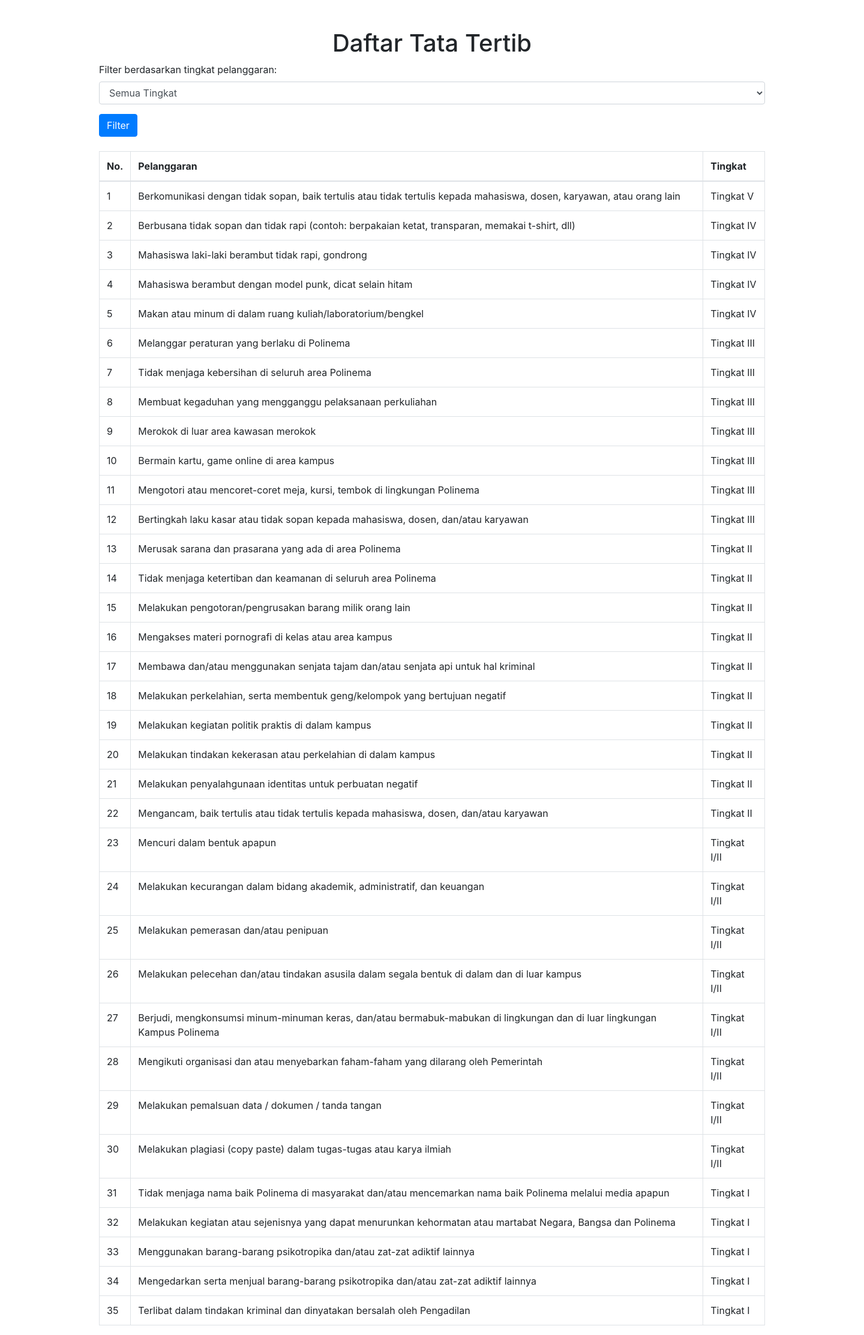
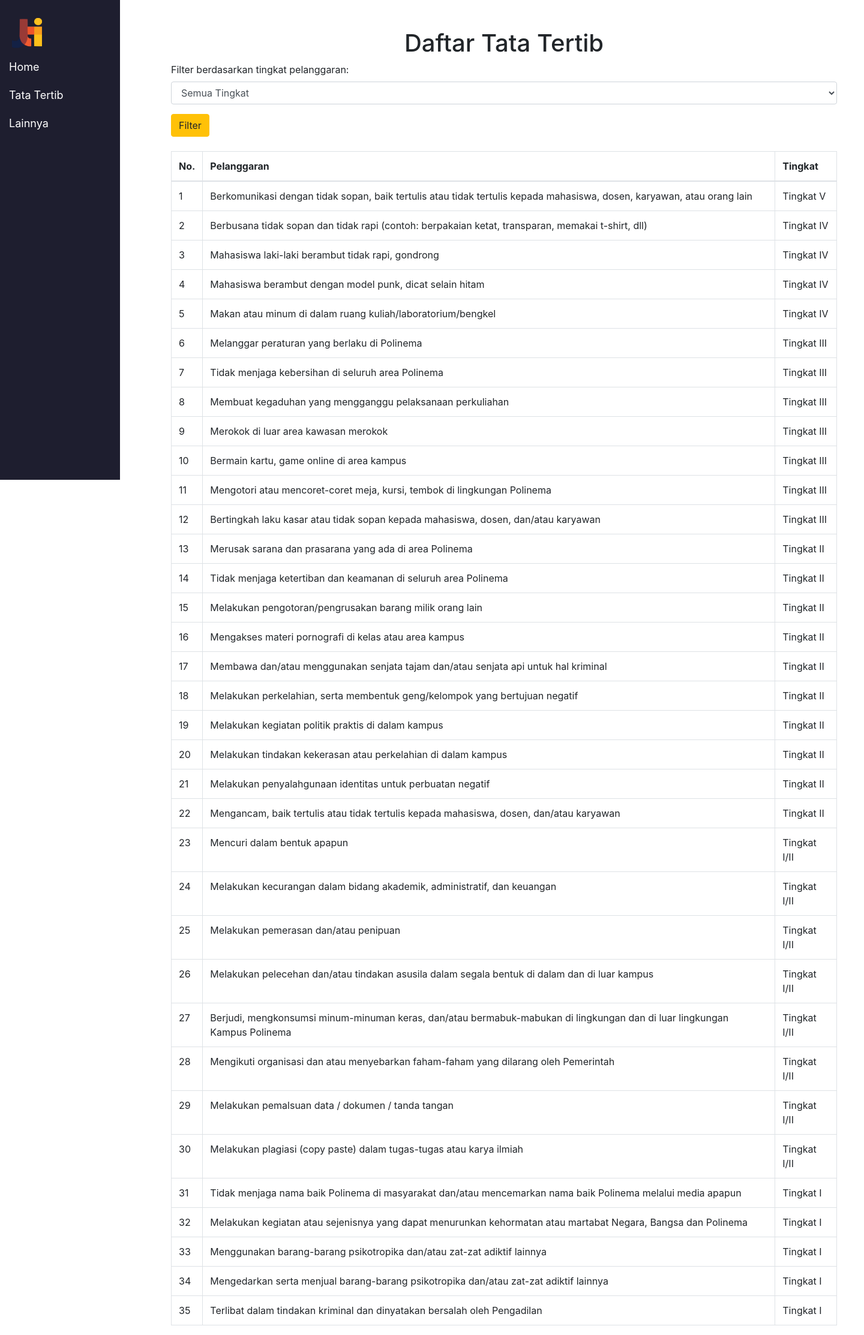
Before and after one commit to VarizkyNaldiba/TataTertibMhs, a PHP site: page /tataTertib in a window 1440 px wide. Shown: the whole page at 60% size. Run offline with PHP 8.4, Linux system fonts and the light colour scheme; data comes from the database, SQL or seed files in the repository.

Commit message:
Perbaikan kode untuk menghindari kesalahan memuat style.css dan image.jpg. Hal ini diatasi dengan menggunakan templating yang menggabungkan antara tampilan dan css dalam satu file.

```diff
--- a/controllers/TatibController.php
+++ b/controllers/TatibController.php
@@ -1,5 +1,5 @@
 <?php
-require_once 'models/tatib.php';
+require_once 'models/Tatib.php';
 
 class TatibController
 {
@@ -7,15 +7,17 @@ class TatibController
     {
         $model = new Tatib();
 
-        // Fetch data using the model, sanitizing the input
+        // Fetch data without filtering by default
         $tingkat = isset($_GET['tingkat']) ? htmlspecialchars($_GET['tingkat'], ENT_QUOTES, 'UTF-8') : null;
+
+        // Get data tatib by tingkat, if $tingkat is null, it fetches all records
         $dataTatib = $model->getTatibByTingkat($tingkat);
 
         // Check if the view file exists and include it
         $viewFile = 'views/tataTertib.php';
         if (file_exists($viewFile)) {
             // Pass data to the view
-            include $viewFile; // The variable $tingkat will now be accessible in the view
+            include $viewFile; // $tingkat and $dataTatib will be available in the view
         } else {
             echo "View file not found!";
         }
--- a/index.php
+++ b/index.php
@@ -25,9 +25,8 @@ function route($request)
     }
 }
 
-// Get the request path and sanitize
+// Get the request path without sanitization
 $request = trim(parse_url($_SERVER['REQUEST_URI'], PHP_URL_PATH), '/');
-$request = htmlspecialchars($request, ENT_QUOTES, 'UTF-8');
 
 // Route the request
 route($request);
--- a/models/tatib.php
+++ b/models/tatib.php
@@ -16,7 +16,7 @@ class Tatib
         }
     }
 
-    public function getTatibByTingkat($tingkat)
+    public function getTatibByTingkat($tingkat = null)
     {
         $query = "SELECT * FROM tatatertib";
 
--- /dev/null
+++ b/views/header.php
@@ -0,0 +1,34 @@
+<!DOCTYPE html>
+<html lang="id">
+
+<head>
+    <meta charset="UTF-8">
+    <meta name="viewport" content="width=device-width, initial-scale=1.0">
+    <title>SI Tata Tertib JTI Polinema - <?= isset($title) ? $title : 'Home' ?></title>
+    <link rel="stylesheet" href="https://stackpath.bootstrapcdn.com/bootstrap/4.5.2/css/bootstrap.min.css">
+    <link rel="stylesheet" href="views/styleHome.css">
+    <style>
+        /* Content styling */
+        .content {
+            margin-left: 250px;
+            padding: 20px;
+        }
+
+        /* Adjusting the page layout */
+        .header {
+            background-color: #f8f9fa;
+            padding: 10px;
+            margin-bottom: 20px;
+            border-bottom: 1px solid #dee2e6;
+        }
+
+        /* Placeholder for the image area */
+        .image-placeholder {
+            background-color: #e0e0e0;
+            height: 300px;
+            border-radius: 8px;
+        }
+    </style>
+</head>
+
+<body>
--- /dev/null
+++ b/views/sidebar.php
@@ -0,0 +1,46 @@
+<div class="sidebar">
+    <img src="/views/LogoJTI.png" alt="Logo JTI">
+    <a href="/views/Home.php">Home</a>
+    <a href="/views/tataTertib.php">Tata Tertib</a>
+    <a href="#">Lainnya</a>
+</div>
+<style>
+    /* Sidebar styling */
+    .sidebar {
+        height: 100vh;
+        width: 200px;
+        position: fixed;
+        top: 0;
+        left: 0;
+        background-color: #1e1e2f;
+        padding-top: 20px;
+    }
+
+    .sidebar a {
+        padding: 10px 15px;
+        text-decoration: none;
+        font-size: 18px;
+        color: #fff;
+        display: block;
+    }
+
+    .sidebar a:hover {
+        background-color: #575fcf;
+        color: white;
+    }
+
+    .sidebar img {
+        width: 50px;
+        height: 50px;
+        margin-left: 20px;
+        margin-top: 10px;
+        margin-bottom: 8px;
+    }
+
+    /* Placeholder for the image area */
+    .image-placeholder {
+        background-color: #e0e0e0;
+        height: 300px;
+        border-radius: 8px;
+    }
+</style>
--- a/views/tataTertib.php
+++ b/views/tataTertib.php
@@ -1,15 +1,8 @@
-<!DOCTYPE html>
-<html lang="id">
+<?php $title = 'Tata Tertib';
+include 'header.php'; ?>
+<?php include 'sidebar.php'; ?>
 
-<head>
-    <meta charset="UTF-8">
-    <meta name="viewport" content="width=device-width, initial-scale=1.0">
-    <title>Tata Tertib JTI</title>
-    <link rel="stylesheet" href="https://stackpath.bootstrapcdn.com/bootstrap/4.5.2/css/bootstrap.min.css">
-</head>
-
-<body>
-    <div class="container mt-5">
+<div class="container mt-5" style="margin-left: 270px;"> <!-- Margin left untuk menghindari sidebar -->
     <h1 class="text-center">Daftar Tata Tertib</h1>
 
     <form method="GET" action="/tataTertib"> <!-- Corrected action -->
@@ -24,7 +17,7 @@
                 <option value="Tingkat V" <?php if (isset($tingkat) && $tingkat == 'Tingkat V') echo 'selected'; ?>>Tingkat V</option>
             </select>
         </div>
-            <button type="submit" class="btn btn-primary">Filter</button>
+        <button type="submit" class="btn btn-warning">Filter</button>
     </form>
 
     <table class="table table-bordered mt-4">
@@ -52,6 +45,7 @@
         </tbody>
     </table>
 </div>
+
 </body>
 
 </html>
```
Also changed, not shown: views/Home.php (+6 -20 lines), views/LogoJTI.png (renamed from views/img/LogoJTI.png). Lines whose indentation alone changed are shown as unchanged.
